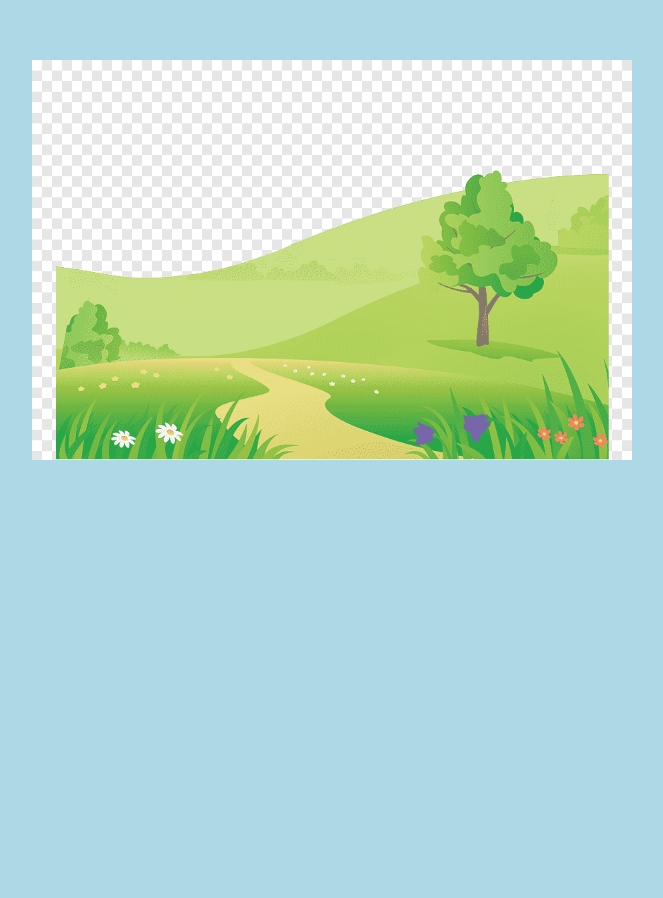
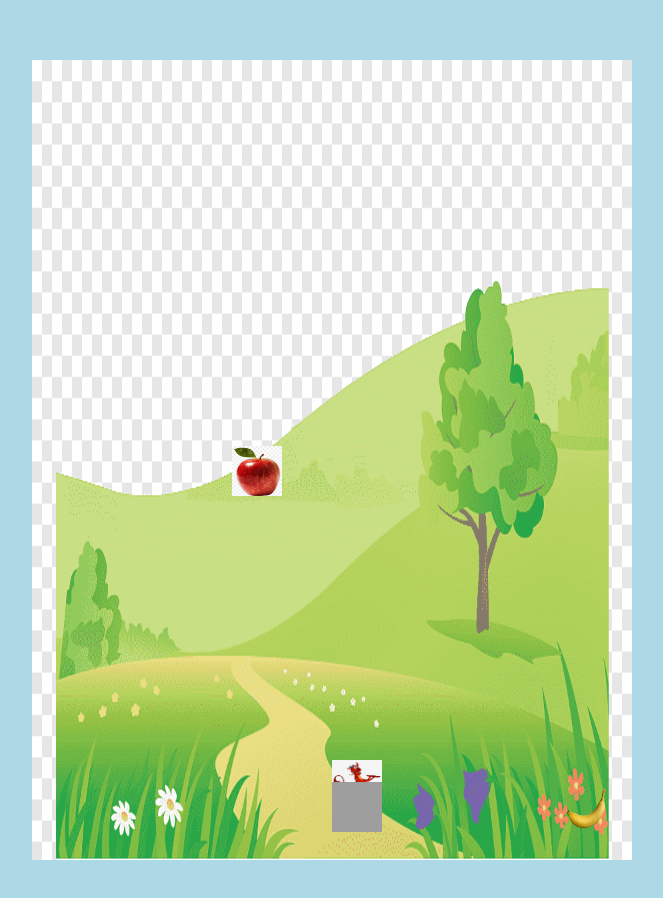
Before and after one commit to Raquel2292/Agarra-me-, a plain HTML site: page index.html in a window 1280 px wide. Both pictures are taken after a click on the button "GO!!". Shown: the whole page, without its empty margins (308-971 px from the left). Before the commit the page ends 800 px from the top, so only its background shows below. Drawn offline with Linux system fonts and the light colour scheme.

Commit message:
mushu y frutas hechas

```diff
--- a/index.html
+++ b/index.html
@@ -18,7 +18,7 @@
         </div>
 
         <!-- PANTALLA DEL JUEGO-->
-        <canvas id="my-canvas" width="600" height="400"></canvas>
+        <canvas id="my-canvas" width="600" height="800"></canvas>
 
 
         <!-- GAME OVER SCREEN -->
@@ -33,7 +33,8 @@
 <script src="./javascript/script.js"></script>
 <script src ="javascript/game.js"></script>
 <script src="javascript/main.js"></script>
-
+<script src="javascript/mushu.js"></script>
+<script src="javascript/frutas.js"></script>
 
 
 </body>
--- /dev/null
+++ b/javascript/frutas.js
@@ -0,0 +1,87 @@
+class Manzana {
+    constructor() {
+        this.img = new Image()
+        this.img.src = "./imagenes/manzana.png.png"
+        this.x = 200;
+        this.y = 50;
+        this.w = 50;
+        this.h = 50;
+        this.speed = 2;
+        this.moveManzana = 25;
+    }
+
+    drawManzana = () => {
+        ctx.drawImage (this.img, this.x, this.y, this.w, this.h);
+    }
+
+    movimientoApple = () => {
+        this.y = this.y + this.speed;
+    }
+
+}
+
+class Sandia {
+    constructor() {
+        this.img = new Image()
+        this.img.src = "./imagenes/sandia.png"
+        this.x = 300;
+        this.y = 50;
+        this.w = 50;
+        this.h = 50;
+        this.speed = 4;
+        this.moveSandia = 25;
+    }
+
+    drawSandia = () => {
+        ctx.drawImage (this.img, this.x, this.y, this.w, this.h);
+    }
+
+    movimientoSandia = () => {
+        this.y = this.y + this.speed;
+    }
+
+}
+
+class Cereza{
+    constructor() {
+        this.img = new Image()
+        this.img.src = "./imagenes/cereza.png"
+        this.x = 400;
+        this.y = 50;
+        this.w = 50;
+        this.h = 50;
+        this.speed = 4;
+        this.moveCereza = 25;
+    }
+
+    drawCereza = () => {
+        ctx.drawImage (this.img, this.x, this.y, this.w, this.h);
+    }
+
+    movimientoCereza = () => {
+        this.y = this.y + this.speed * 2;
+    }
+
+}
+
+class Platano{
+    constructor() {
+        this.img = new Image()
+        this.img.src = "./imagenes/platano.png"
+        this.x = 530;
+        this.y = 50;
+        this.w = 50;
+        this.h = 50;
+        this.speed = 4;
+        this.movePlatano = 25;
+    }
+
+    drawPlatano = () => {
+        ctx.drawImage (this.img, this.x, this.y, this.w, this.h);
+    }
+
+    movimientoPlatano = () => {
+        this.y = this.y + this.speed;
+    }
+
+}
--- a/javascript/game.js
+++ b/javascript/game.js
@@ -4,6 +4,12 @@ class Game {
         //fondo
         this.fondo = new Image();
         this.fondo.src= "./imagenes/fondo-juego.png";
+
+        this.mushuObj = new Mushu();
+        this.appleObj = new Manzana();
+        this.sandiaObj = new Sandia();
+        this.cerezaObj = new Cereza();
+        this.platanoObj = new Platano();
 
         this.frames = 0; //aumenta 60 veces por segundo
         this.isGameOn = true;
@@ -29,8 +35,17 @@ class Game {
 
         //3.dibujado de los elementos
         this.drawFondo(); //se tiene que generar sola en bucle.
+        this.mushuObj.drawMushu();
+        this.appleObj.drawManzana();
+        this.sandiaObj.drawSandia();
+        this.cerezaObj.drawCereza();
+        this.platanoObj.drawPlatano();
 
         //2.acciones y movimientos
+        this.appleObj.movimientoApple();
+        this.sandiaObj.movimientoSandia();
+        this.cerezaObj.movimientoCereza();
+        this.platanoObj.movimientoPlatano();
         //4.control de la recursión
         if (this.isGameOn === true){
            requestAnimationFrame(this.gameLoop)
--- a/javascript/main.js
+++ b/javascript/main.js
@@ -21,3 +21,15 @@ const startGame = () => {
 
 //iniciar el juego
 inicioBtn.addEventListener ("click", startGame);
+
+//teclas flechas hacia los lados mushu se mueve hacia un lado o el otro
+window.addEventListener("keydown", (event) => {
+    if (event.code === "ArrowRight"){
+        console.log ("mushu hacia la derecha")
+        gameGo.mushuObj.movimientoMushuDcha();
+    }
+    else if (event.code === "ArrowLeft"){
+        console.log ("mushu hacia la izquierda")
+        gameGo.mushuObj.movimientoMushuIzq();
+    }
+})
--- /dev/null
+++ b/javascript/mushu.js
@@ -0,0 +1,24 @@
+class Mushu {
+    constructor() {
+        this.img = new Image()
+        this.img.src = "./imagenes/mushu.png"
+        this.x = 300;
+        this.y = 700;
+        this.w = 50;
+        this.h = 50;
+        this.speed = 2;
+        this.moveMushu = 25;
+    }
+
+    drawMushu = () => {
+        ctx.drawImage ( this.img, this.x, this.y, this.w, this.h);
+    }
+
+    movimientoMushuIzq = () => {
+        this.x = this.x + -20;
+    }
+    movimientoMushuDcha =  () => {
+        this.x = this.x + 20;
+    }
+
+}
```
Also changed, not shown: imagenes/pocion.png.png (added).
